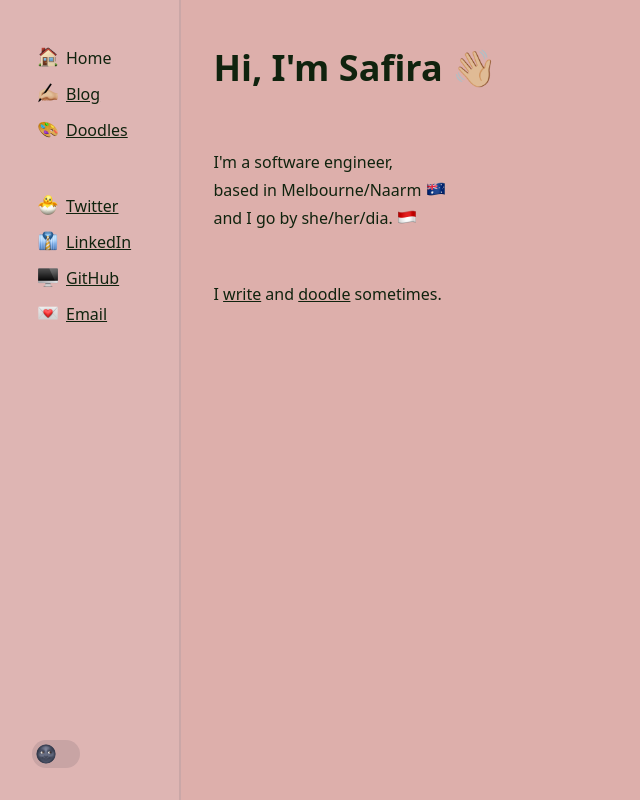
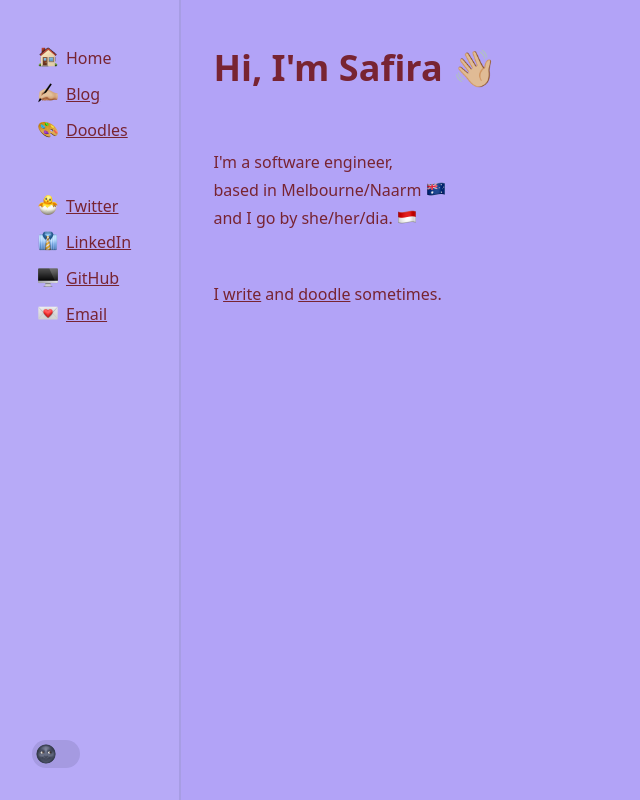
Before and after one commit to safiranugroho/safira.me, a Next.js app: page / in a window 1280 px wide. Shown: the whole page, without its empty margins (0-640 px from the left). Built offline with nearby package versions, Linux system fonts and the light colour scheme.

Commit message:
feat: add a couple more colors

```diff
--- a/app/_lib/color-scheme.ts
+++ b/app/_lib/color-scheme.ts
@@ -47,7 +47,17 @@ const colorSchemes: Record<string, ColorScheme> = {
     theme: 'prose-peach-army',
     bgLight: 'bg-peach-500',
     bgDark: 'dark:bg-army-500'
-  }
+  },
+  'celery-sky': {
+    theme: 'prose-celery-sky',
+    bgLight: 'bg-celery-500',
+    bgDark: 'dark:bg-sky-500'
+  },
+  'lavender-ruby': {
+    theme: 'prose-lavender-ruby',
+    bgLight: 'bg-lavender-500',
+    bgDark: 'dark:bg-ruby-500'
+  },
 };
 
 export function getRandomColorScheme() {
--- a/tailwind.config.js
+++ b/tailwind.config.js
@@ -1,9 +1,10 @@
-/** @type {import('tailwindcss').Config} */
 const typography = ({ theme }) => {
-  const colorSchemes = [['moss','sapphire'], ['lemon','aubergine'], ['peach','army']]
-  return colorSchemes.reduce((acc, [light, dark]) => ({
+  const colorSchemes = ['moss-sapphire', 'lemon-aubergine', 'peach-army', 'celery-sky', 'lavender-ruby']
+  return colorSchemes.reduce((acc, colorScheme) => {
+    const [light, dark] = colorScheme.split('-')
+    return ({
       ...acc,
-    [`${light}-${dark}`]: {
+      [colorScheme]: {
         css: {
           // Light mode
           '--tw-prose-body': theme(`colors.${dark}[500]`),
@@ -41,9 +42,11 @@ const typography = ({ theme }) => {
           '--tw-prose-invert-td-borders': theme(`colors.${light}[400]`),
         },
       }
-  }), {})
+    })
+  }, {})
 }
 
+/** @type {import('tailwindcss').Config} */
 module.exports = {
   darkMode: 'class',
   content: [
@@ -120,6 +123,61 @@ module.exports = {
           800: "#060e06",
           900: "#030703"
         },
+        celery: {
+          100: "#FDFFF9",
+          200: "#FBFFF0",
+          300: "#F8FEE7",
+          400: "#F2FED5",
+          500: "#EDFDC3",
+          600: "#D5E4B0",
+          700: "#8E9875",
+          800: "#6B7258",
+          900: "#474C3B",
+        },
+        sky: {
+          100: "#EAF2F5",
+          200: "#CBDEE5",
+          300: "#ACC9D6",
+          400: "#6DA1B7",
+          500: "#2F7998",
+          600: "#2A6D89",
+          700: "#1C495B",
+          800: "#153644",
+          900: "#0E242E",
+        },
+        lavender: {
+          100: "#F7F6FE",
+          200: "#ECE8FD",
+          300: "#E0DAFC",
+          400: "#C9BFF9",
+          500: "#B2A3F7",
+          600: "#A093DE",
+          700: "#6B6294",
+          800: "#50496F",
+          900: "#35314A",
+        },
+        ruby: {
+          100: "#F2E9EB",
+          200: "#DDC8CC",
+          300: "#C9A7AD",
+          400: "#A16670",
+          500: "#782432",
+          600: "#6C202D",
+          700: "#48161E",
+          800: "#361017",
+          900: "#240B0F",
+        },
+        latte: {
+          100: "#ECEBEA",
+          200: "#D0CDCA",
+          300: "#B4AEAA",
+          400: "#7C726A",
+          500: "#44352A",
+          600: "#3D3026",
+          700: "#292019",
+          800: "#1F1813",
+          900: "#14100D",
+        }
       },
       typography
     },
```
Lines whose indentation alone changed are shown as unchanged.
